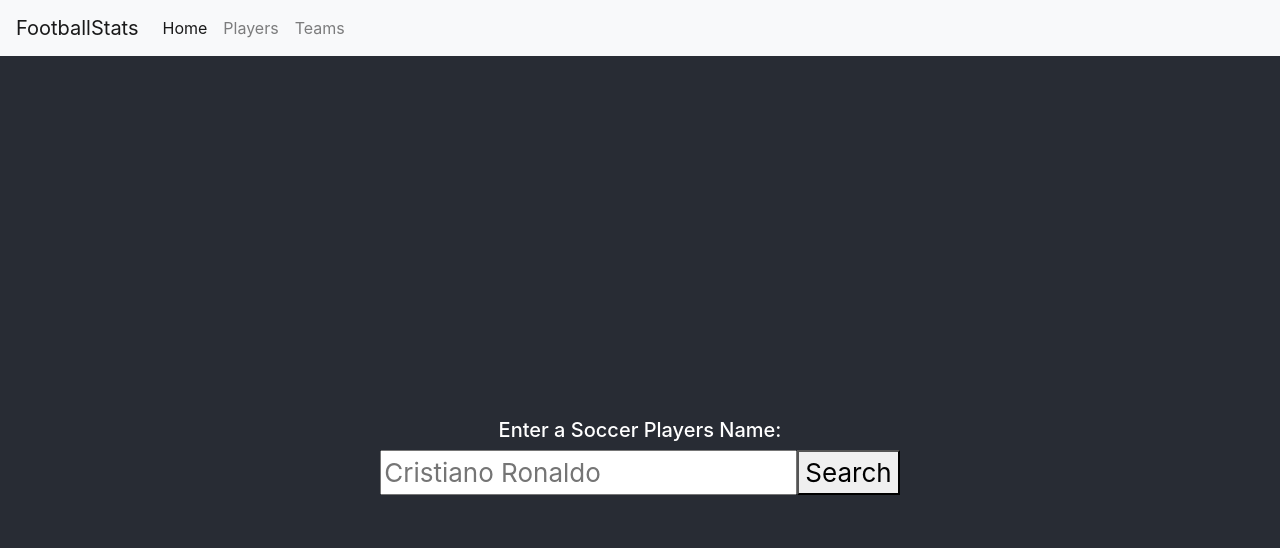
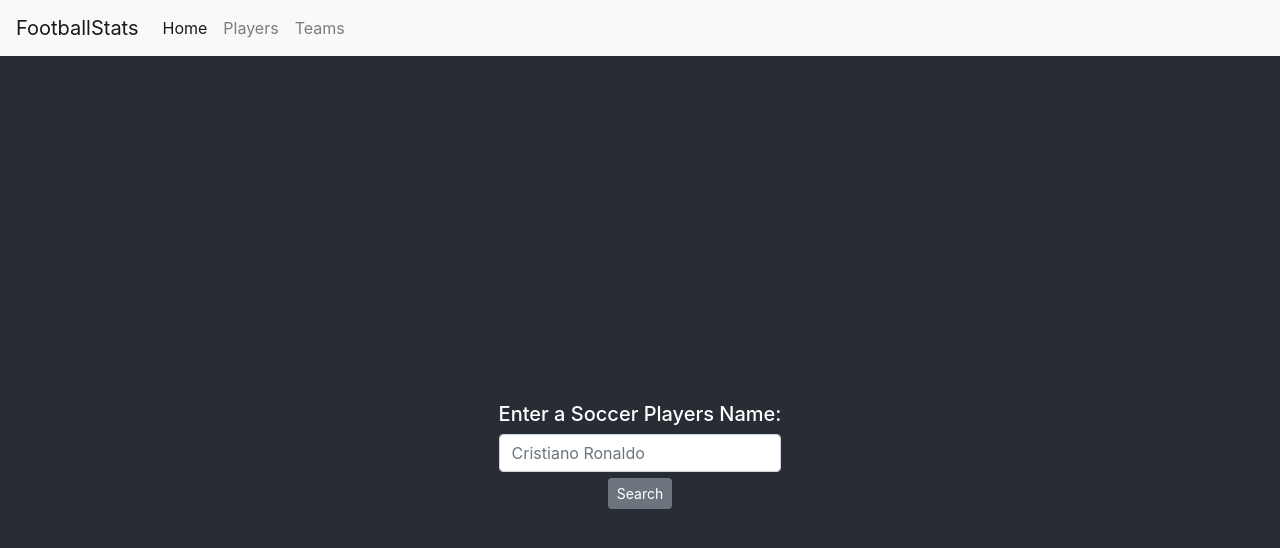
Before and after one commit to MLH-Fellowship/ttp-team-5, a React (Create React App) app: page /player in a window 1280 px wide. Shown: the top 548 px of the page. Built offline with nearby package versions, Linux system fonts and the light colour scheme.

Commit message:
chore: styled the button and form with bootstrap

```diff
--- a/src/components/views/SearchFieldView.js
+++ b/src/components/views/SearchFieldView.js
@@ -4,8 +4,8 @@ const SearchFieldView = ({ value, onChange, onSearch, onRandom }) => {
     return (
       <div className="search">
         <h5>Enter a Soccer Players Name:</h5>
-        <input className="main-input" placeholder="Cristiano Ronaldo" value={value} onChange={onChange} />
-        <button className="button" onClick={onSearch}>Search</button>
+        <input class="form-control" type="text" placeholder="Cristiano Ronaldo" value={value} onChange={onChange} aria-label="Search" />
+        <button type="button" className="btn btn-secondary btn-sm" onClick={onSearch}>Search</button>
       </div>
     );
   };
```
